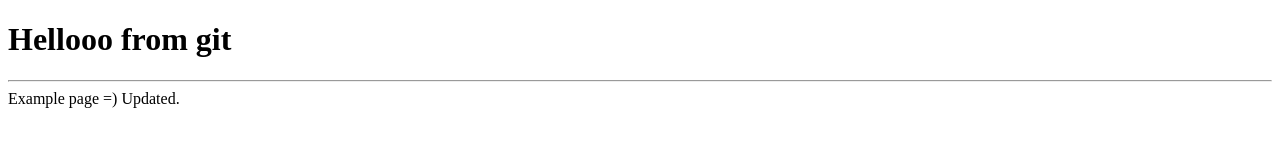
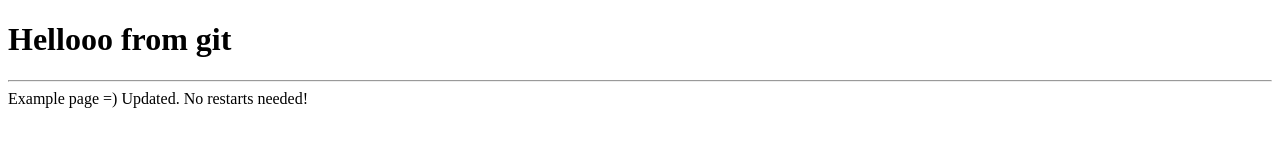
Before and after one commit to BarDweller/WebHookTest, a plain HTML site: page MyWebProject/WebContent/index.html in a window 1280 px wide. Drawn offline with Linux system fonts and the light colour scheme.

Commit message:
just a html change

```diff
--- a/MyWebProject/WebContent/index.html
+++ b/MyWebProject/WebContent/index.html
@@ -8,5 +8,6 @@
   <H1>Hellooo from git</h1>
   <hr>
   Example page =) Updated.
+  No restarts needed!
 </body>
 </html>
```
